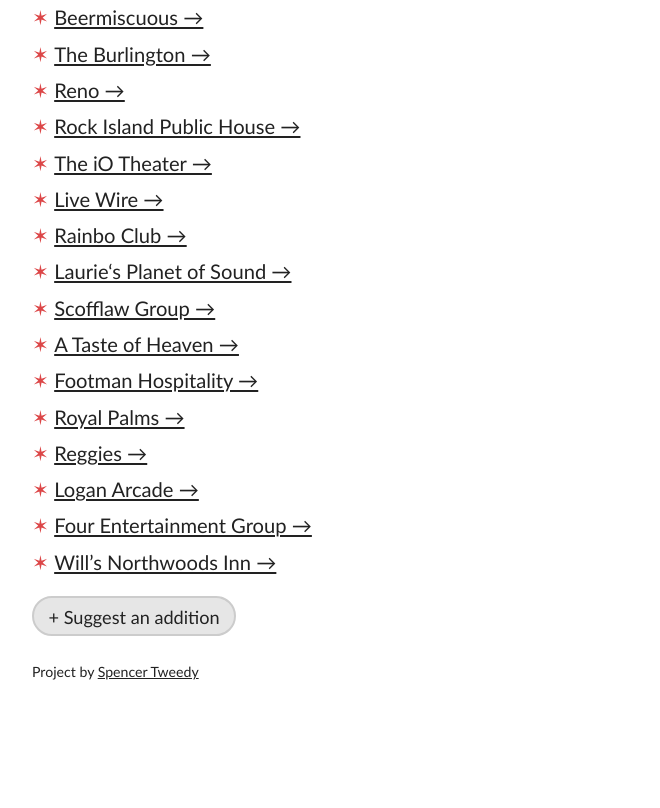
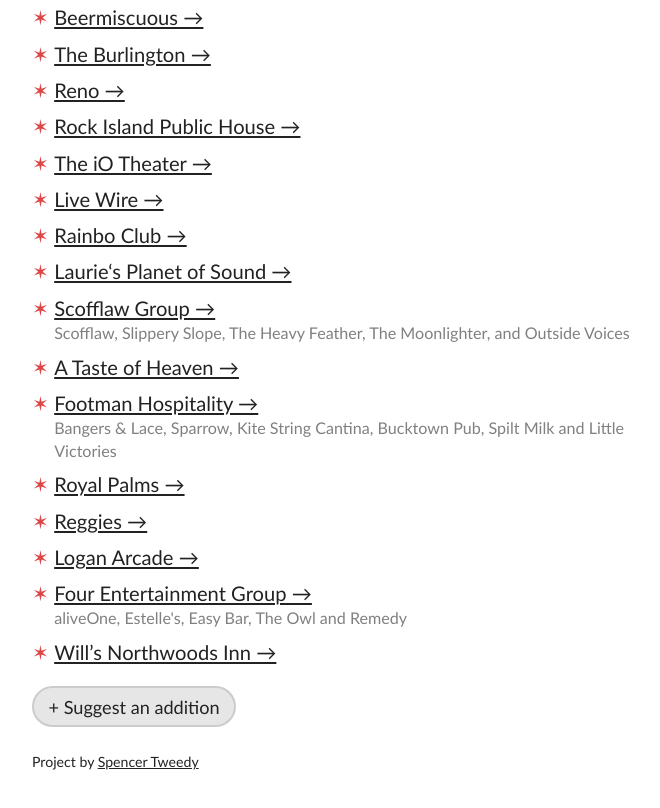
Before and after one commit to spencertweedy/chicagoservicerelief, an Eleventy site: page index.html in a window 1280 px wide. Shown: the part 692-1500 px from the top of the page, without its empty margins (288-948 px from the left). Before the commit the page ends 1422 px from the top, so only its background shows below. Built offline with nearby package versions, Linux system fonts and the light colour scheme; Eleventy itself is replaced by a stand-in of ours; files that its build step writes are made by us from their sources.

Commit message:
add item notes

```diff
--- a/index.html
+++ b/index.html
@@ -40,7 +40,10 @@
   <main>
     <ul>
       {% for item in items %}
-      <li><a href="{{ item.url }}">{{ item.title }} &rarr;</a></li>
+      <li>
+        <a href="{{ item.url }}">{{ item.title }} &rarr;</a>
+        {% if item.note %}<span class="item-note">{{ item.note }}</span>{% endif %}
+      </li>
       {% endfor %}
     </ul>
     <a href="mailto:spencer@penguinmail.com?subject=Chicago Service Relief" class="button">+ Suggest an addition</a>
```
